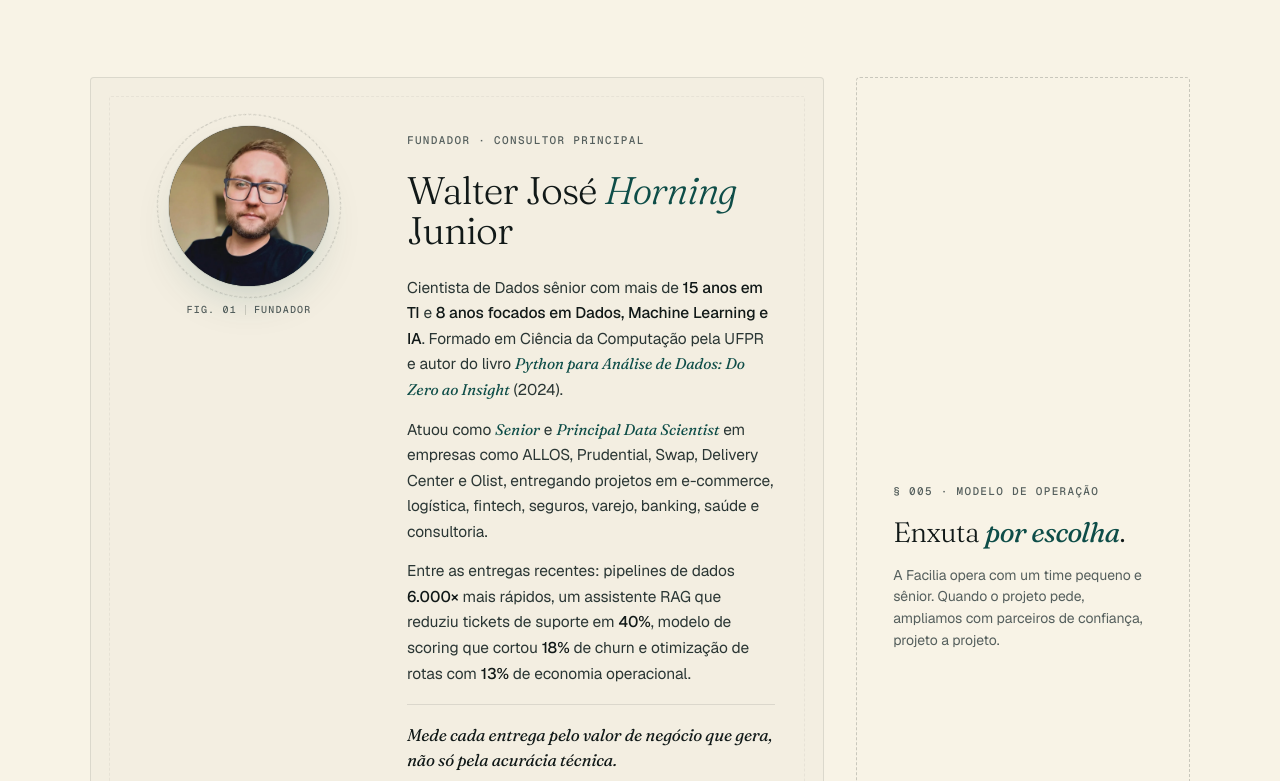
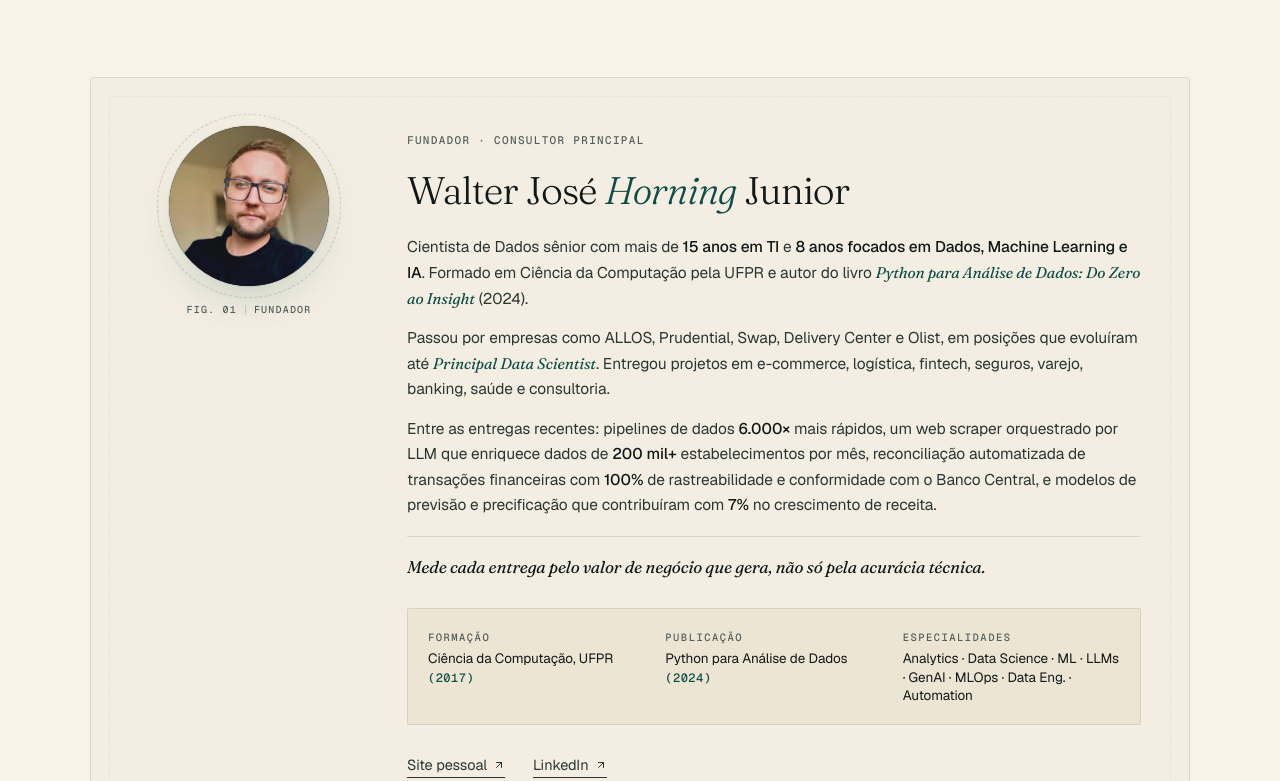
Before and after one commit to horningwalter/facilia, a plain HTML site: page index.html in a window 1280 px wide. Shown: the part 6696-7477 px from the top of the page. Drawn offline with nearby package versions, Linux system fonts and the light colour scheme.

Commit message:
Refinar bio do fundador e remover sec 005 (modelo de operacao)
- Bio: 'Passou por...em posicoes que evoluiram ate Principal Data Scientist'
  flui melhor que listar Senior + Principal
- Entregas recentes atualizadas com cases mais recentes e mensuraveis:
  scraper LLM (200k+/mes), reconciliacao financeira (100% rastreavel,
  conformidade BCB), modelos de previsao/precificacao (7% receita)
- Ano de formacao adicionado (2017)
- Sec 005 'Enxuta por escolha' removida (CSS limpo junto)

```diff
--- a/index.html
+++ b/index.html
@@ -804,10 +804,10 @@
                                 Cientista de Dados sênior com mais de <strong>15 anos em TI</strong> e <strong>8 anos focados em Dados, Machine Learning e IA</strong>. Formado em Ciência da Computação pela UFPR e autor do livro <em class="serif-italic">Python para Análise de Dados: Do Zero ao Insight</em> (2024).
                             </p>
                             <p>
-                                Atuou como <em class="serif-italic">Senior</em> e <em class="serif-italic">Principal Data Scientist</em> em empresas como ALLOS, Prudential, Swap, Delivery Center e Olist, entregando projetos em e-commerce, logística, fintech, seguros, varejo, banking, saúde e consultoria.
+                                Passou por empresas como ALLOS, Prudential, Swap, Delivery Center e Olist, em posições que evoluíram até <em class="serif-italic">Principal Data Scientist</em>. Entregou projetos em e-commerce, logística, fintech, seguros, varejo, banking, saúde e consultoria.
                             </p>
                             <p>
-                                Entre as entregas recentes: pipelines de dados <strong>6.000×</strong> mais rápidos, um assistente RAG que reduziu tickets de suporte em <strong>40%</strong>, modelo de scoring que cortou <strong>18%</strong> de churn e otimização de rotas com <strong>13%</strong> de economia operacional.
+                                Entre as entregas recentes: pipelines de dados <strong>6.000×</strong> mais rápidos, um web scraper orquestrado por LLM que enriquece dados de <strong>200 mil+</strong> estabelecimentos por mês, reconciliação automatizada de transações financeiras com <strong>100%</strong> de rastreabilidade e conformidade com o Banco Central, e modelos de previsão e precificação que contribuíram com <strong>7%</strong> no crescimento de receita.
                             </p>
                             <p class="profile-bio-creed">
                                 Mede cada entrega pelo valor de negócio que gera, não só pela acurácia técnica.
@@ -818,10 +818,10 @@
                                 Senior Data Scientist with <strong>15+ years in IT</strong> and <strong>8 years focused on Data, Machine Learning, and AI</strong>. B.Sc. in Computer Science from UFPR and author of <em class="serif-italic">Python para Análise de Dados: Do Zero ao Insight</em> (2024, in Portuguese).
                             </p>
                             <p>
-                                Held <em class="serif-italic">Senior</em> and <em class="serif-italic">Principal Data Scientist</em> roles at companies including ALLOS, Prudential, Swap, Delivery Center, and Olist, shipping projects across e-commerce, logistics, fintech, insurance, retail, banking, healthcare, and consulting.
+                                Worked at companies including ALLOS, Prudential, Swap, Delivery Center, and Olist, in roles that progressed up to <em class="serif-italic">Principal Data Scientist</em>. Shipped projects across e-commerce, logistics, fintech, insurance, retail, banking, healthcare, and consulting.
                             </p>
                             <p>
-                                Recent highlights: data pipelines made <strong>6,000×</strong> faster, a RAG assistant that cut support tickets by <strong>40%</strong>, a scoring model that reduced churn by <strong>18%</strong>, and route optimization delivering <strong>13%</strong> in operational savings.
+                                Recent highlights: data pipelines made <strong>6,000×</strong> faster, an LLM-orchestrated web scraper enriching data for <strong>200k+</strong> businesses per month, automated reconciliation of financial transactions with <strong>100%</strong> traceability and Brazilian Central Bank compliance, and forecasting and pricing models that contributed <strong>7%</strong> to revenue growth.
                             </p>
                             <p class="profile-bio-creed">
                                 Measures every delivery by the business value it generates, not just technical accuracy.
@@ -832,8 +832,8 @@
                             <div>
                                 <dt class="mono-label lang-pt">formação</dt>
                                 <dt class="mono-label lang-en">education</dt>
-                                <dd class="lang-pt">Ciência da Computação, UFPR</dd>
-                                <dd class="lang-en">Computer Science, UFPR</dd>
+                                <dd class="lang-pt">Ciência da Computação, UFPR <span class="mono">(2017)</span></dd>
+                                <dd class="lang-en">Computer Science, UFPR <span class="mono">(2017)</span></dd>
                             </div>
                             <div>
                                 <dt class="mono-label lang-pt">publicação</dt>
@@ -861,15 +861,6 @@
                         </div>
                     </div>
                 </article>
-
-                <aside class="profile-placeholder reveal">
-                    <span class="mono-tag lang-pt">§ 005 · modelo de operação</span>
-                    <span class="mono-tag lang-en">§ 005 · how we operate</span>
-                    <h3 class="lang-pt">Enxuta <em class="serif-italic">por escolha</em>.</h3>
-                    <h3 class="lang-en">Lean <em class="serif-italic">on purpose</em>.</h3>
-                    <p class="lang-pt">A Facilia opera com um time pequeno e sênior. Quando o projeto pede, ampliamos com parceiros de confiança, projeto a projeto.</p>
-                    <p class="lang-en">Facilia runs with a small, senior team. When the project demands it, we bring in trusted partners on a per-project basis.</p>
-                </aside>
             </div>
         </div>
     </section>
--- a/styles.css
+++ b/styles.css
@@ -1236,9 +1236,6 @@ html[data-lang="en"] .lang-btn[data-lang="en"]::after {
 .section-team { background: var(--cream-raised); }
 
 .team-layout {
-    display: grid;
-    grid-template-columns: 2.2fr 1fr;
-    gap: 32px;
     max-width: 1100px;
     margin: 0 auto;
 }
@@ -1416,33 +1413,6 @@ html[data-lang="en"] .lang-btn[data-lang="en"]::after {
     gap: 28px;
 }
 
-.profile-placeholder {
-    padding: 48px 36px;
-    background: transparent;
-    border: 1px dashed var(--line-strong);
-    border-radius: 4px;
-    display: flex;
-    flex-direction: column;
-    justify-content: center;
-    gap: 16px;
-}
-
-.profile-placeholder h3 {
-    font-family: var(--serif);
-    font-weight: 300;
-    font-size: 28px;
-    line-height: 1.15;
-    letter-spacing: -0.02em;
-}
-
-.profile-placeholder h3 em.serif-italic { color: var(--teal-deep); }
-
-.profile-placeholder p {
-    font-size: 14px;
-    color: var(--ink-muted);
-    line-height: 1.55;
-}
-
 /* =============== CTA =============== */
 .cta {
     padding: 120px 0;
@@ -1717,8 +1687,6 @@ html[data-lang="en"] .lang-btn[data-lang="en"]::after {
 
 /* =============== RESPONSIVO =============== */
 @media (max-width: 1100px) {
-    .team-layout { grid-template-columns: 1fr; }
-
     .profile {
         grid-template-columns: 1fr;
         gap: 28px;
```
